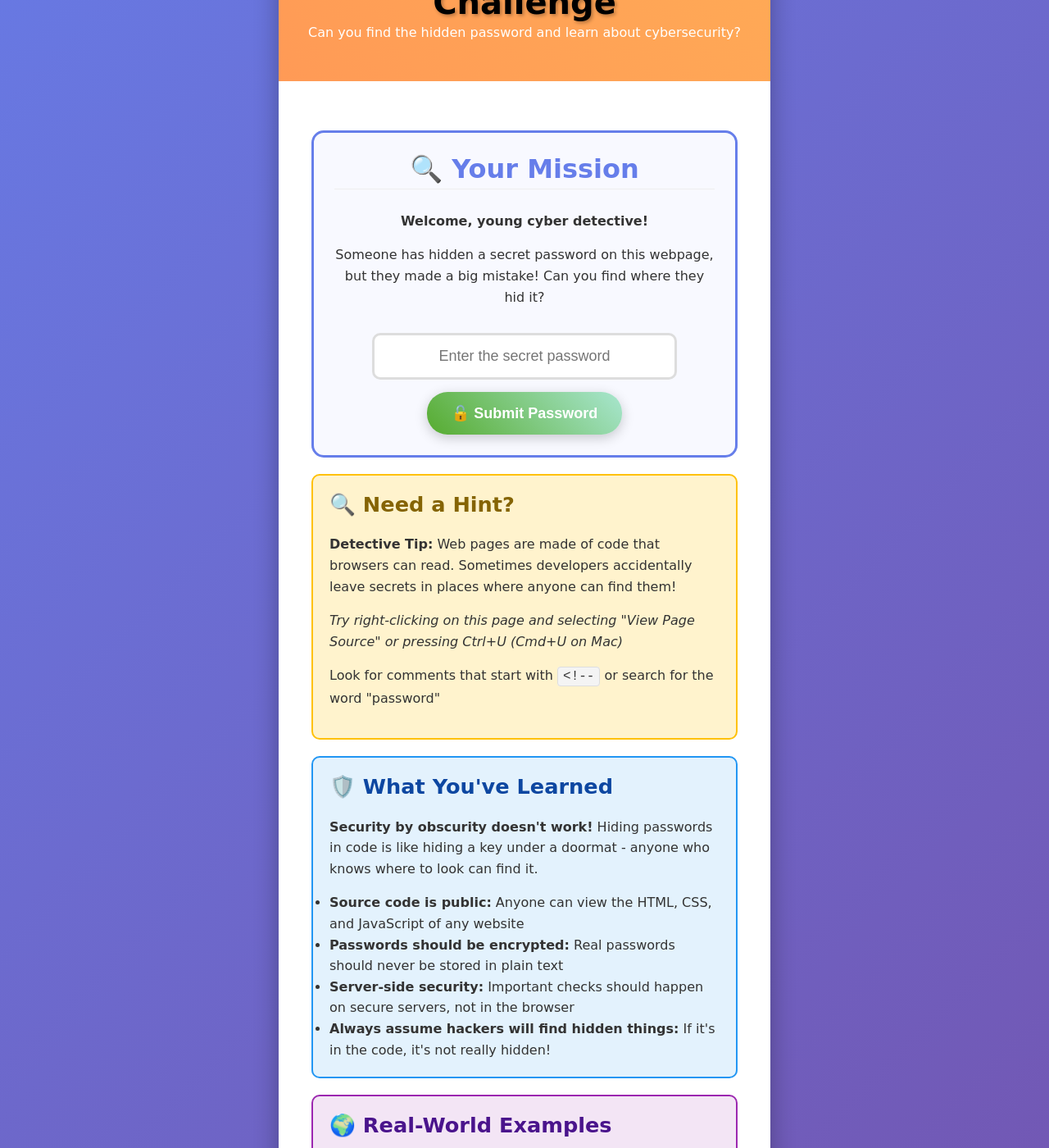
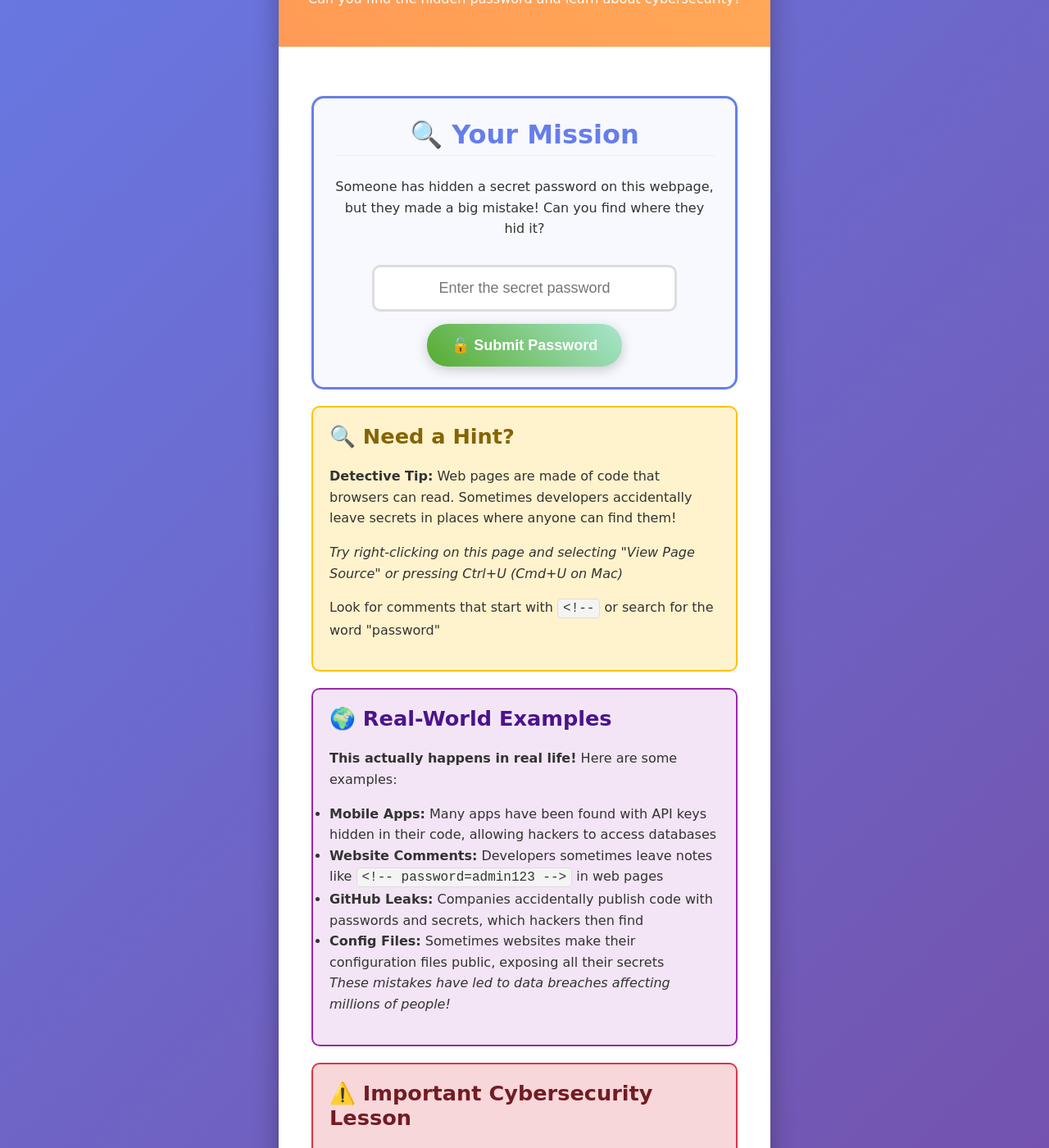
Before and after one commit to sholihinK/sholihinK.github.io, a Jekyll site: the page built from challenge1.md, in a window 1280 px wide and 1400 px high, scrolled down 470 px. Shown: the whole window at 82% size. Built offline with Jekyll 4.4.1, drawn with Linux system fonts in a browser that asks for light colours; our own code applies the rules of GitHub Pages for plain Markdown files.

Commit message:
Update challenge1.md

```diff
--- a/challenge1.md
+++ b/challenge1.md
@@ -1,4 +1,3 @@
-<!DOCTYPE html>
 <html lang="en">
 <head>
     <meta charset="UTF-8">
@@ -194,7 +193,6 @@
         <div class="content">
             <div class="challenge-box">
                 <h2>🔍 Your Mission</h2>
-                <p><strong>Welcome, young cyber detective!</strong></p>
                 <p>Someone has hidden a secret password on this webpage, but they made a big mistake!
                 Can you find where they hid it?</p>
 
@@ -219,16 +217,6 @@
                 <p>Look for comments that start with <code>&lt;!--</code> or search for the word "password"</p>
             </div>
 
-            <div class="security-tips">
-                <h3>🛡️ What You've Learned</h3>
-                <p><strong>Security by obscurity doesn't work!</strong> Hiding passwords in code is like hiding a key under a doormat - anyone who knows where to look can find it.</p>
-                <ul>
-                    <li><strong>Source code is public:</strong> Anyone can view the HTML, CSS, and JavaScript of any website</li>
-                    <li><strong>Passwords should be encrypted:</strong> Real passwords should never be stored in plain text</li>
-                    <li><strong>Server-side security:</strong> Important checks should happen on secure servers, not in the browser</li>
-                    <li><strong>Always assume hackers will find hidden things:</strong> If it's in the code, it's not really hidden!</li>
-                </ul>
-            </div>
 
             <div class="examples-box">
                 <h3>🌍 Real-World Examples</h3>
```
